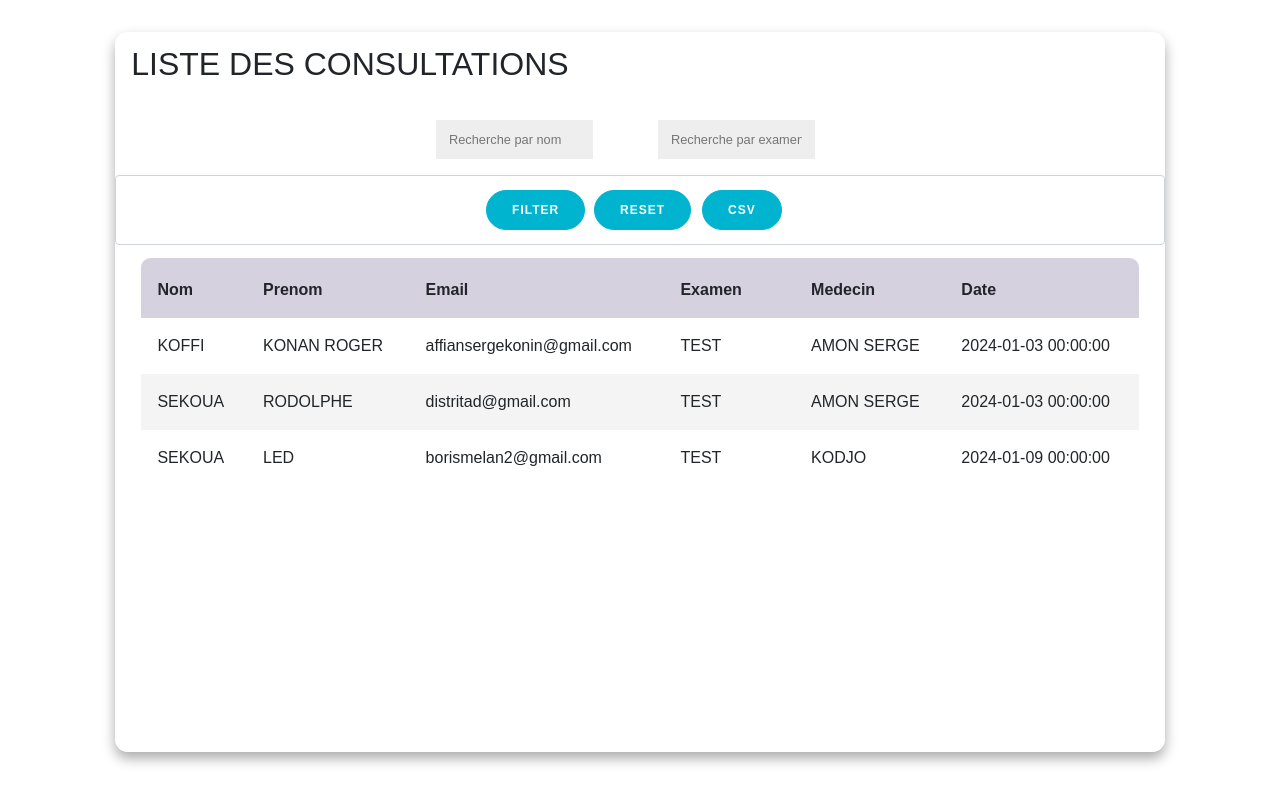
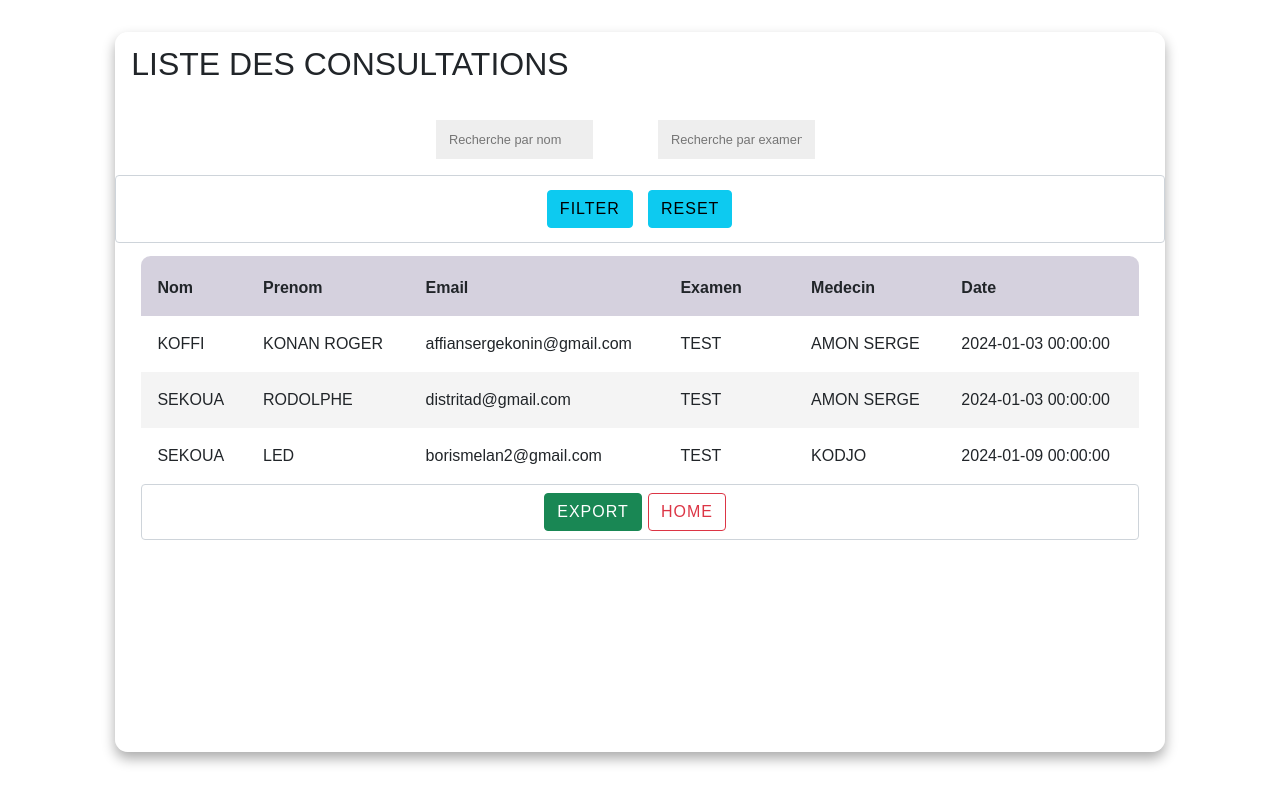
Before and after one commit to Serge-Amon/APPLICATION, a Django app: page /consultations/ in a window 1280 px wide. Run offline with Django 5.2, Linux system fonts and the light colour scheme; data comes from the database, SQL or seed files in the repository.

Commit message:
Finalisation de la liste des consultation avec exportation en csv et button retour to home

```diff
--- a/BioAPP/BioAPP/static/css/listings/style.css
+++ b/BioAPP/BioAPP/static/css/listings/style.css
@@ -17,6 +17,30 @@
     size: landscape;
     margin: 0;
 }*/
+
+a {
+    text-decoration: none;
+    color: #ffffff;
+}
+
+.button-like-link {
+    color: blue; /* couleur du lien */
+    text-decoration: underline; /* soulignement par défaut */
+    cursor: pointer; /* curseur au survol */
+    display: inline-block; /* comportement en ligne comme un bouton */
+    padding: 5px 10px; /* espacement interne */
+    border: 1px solid transparent; /* retrait de la bordure */
+    background-color: transparent; /* couleur de fond transparente */
+    transition: color 0.3s, background-color 0.3s; /* transition en douceur lors du survol */
+}
+
+.button-like-link:hover {
+    color: white; /* changement de couleur au survol */
+    background-color: blue; /* couleur de fond au survol */
+    text-decoration: none; /* enlever le soulignement au survol */
+}
+
+
 
 .row.g-3 {
     display: flex;
--- a/BioAPP/BioAPP/templates/listings/base.html
+++ b/BioAPP/BioAPP/templates/listings/base.html
@@ -26,6 +26,7 @@
               {% block tbody %} {% endblock tbody %}
             </tbody>
           </table>
+          {% block tfooter %} {% endblock tfooter%}
         </div>
       </section>
     </main>
--- a/BioAPP/BioAPP/templates/listings/list_consultations.html
+++ b/BioAPP/BioAPP/templates/listings/list_consultations.html
@@ -55,19 +55,18 @@
       </div>
     </div>
   </div>
+  {% block button %}
   <div class="form-control">
     <div class="row g-3">
-      <div class="col-md-4">
-        <button type="submit" value="Filtrer">Filter</button>
+      <div class="col-md-6">
+        <button type="submit" value="Filtrer" class="btn btn-info">Filter</button>
       </div>
-      <div class="col-md-4">
-        <button type="reset" value="reset">Reset</button>
-      </div>
-      <div class="col-md-4">
-        <button type="submit" value="Export en CSV">CSV</button>
+      <div class="col-md-6">
+        <button type="reset" value="reset" class="btn btn-info">Reset</button>
       </div>
     </div>
   </div>
+  {% endblock button %}
 </form>
 {% endblock content %} {% block thead %}
 <tr>
@@ -88,3 +87,21 @@
   <td>{{ consultation.date }}</td>
 </tr>
 {% endfor %} {% endblock tbody %}
+
+{% block tfooter%}
+<div class="form-control">
+    <div class="row g-3">
+        <div class="col-md-6">
+            <a href="{% url 'export_to_csv' %}?nom={{nom_recherche}}&examen={{examen_recherche}}" download="exported_data.csv">
+                <button type="button" class="btn btn-success"> Export</button>
+            </a>
+        </div>
+        <div class="col-md-6">
+            <a href="{% url 'accueil' %}">
+                <button type="button" class="btn btn-outline-danger"> Home</button>
+              </a>
+            </div>
+        </div>
+    </div>
+</div>
+{% endblock tfooter%}
--- a/BioAPP/BioAPP/urls.py
+++ b/BioAPP/BioAPP/urls.py
@@ -19,10 +19,10 @@ from django.urls import path
 from .views import GeneListView, ExamCreateView
 
 # urls.py
-from .views import (search_patient, export_results, home,
+from .views import (search_patient, home,
                     create_patient_and_consultation, list_patients,
                     error, patient_detail, success_patient,
-                    list_consultations, filter_consultations)
+                    list_consultations, export_to_csv)
 
 
 
@@ -37,6 +37,7 @@ urlpatterns = [
     path('', home,  name='accueil'),
     path('patients/<int:id>/', patient_detail),
     path('consultations/', list_consultations, name='consultations'),
+    path('export_to_csv', export_to_csv, name='export_to_csv'),
 
     # Ajoutez d'autres URL au besoin
 ]
--- a/BioAPP/BioAPP/views.py
+++ b/BioAPP/BioAPP/views.py
@@ -10,6 +10,7 @@ from django.template.loader import render_to_string
 from django.template import loader
 from django.db.models import Q
 import csv
+from django.http import HttpResponse
 
 class GeneListView(View):
     template_name = '/templates/gene_list.html'
@@ -168,14 +169,14 @@ def patient_detail(request, id):
     patient = get_patient_by_id(id)
     return render(request, 'listings/detail_record.html', {'patient': patient})
 
-def get_latest_patient():
-    latest_patient = Patient.objects.order_by('-id').first()
-    return latest_patient
+# def get_latest_patient():
+#     latest_patient = Patient.objects.order_by('-id').first()
+#     return latest_patient
 
 
-def get_latest_consultation():
-    latest_consultation = Consultation.objects.order_by('-id').first
-    return latest_consultation
+# def get_latest_consultation():
+#     latest_consultation = Consultation.objects.order_by('-id').first
+#     return latest_consultation
 
 
 
@@ -207,21 +208,34 @@ def diagnostic_create(request):
         form = ConsultationForm(initial=initial_data)
 
 
-def export_csv(request):
-    query = request.GET.get('nom')
-    if query:
-        patients = Patient.objects.filter(nom__icontains=query)
-    else:
-        patients = Patient.objects.all()
-
+def export_to_csv(request):
     response = HttpResponse(content_type='text/csv')
-    response['Content-Disposition'] = 'attachment; filename="export_patients.csv"'
+    response['Content-Disposition'] = 'attachment; filename="exported_data.csv"'
 
     writer = csv.writer(response)
-    writer.writerow(['ID', 'Nom', 'Prénom', 'Email', 'Adresse'])  # Écrire l'en-tête
+    writer.writerow(['ID', 'Date', 'Nom', 'Prenom', 'Email', 'Examen', 'Medecin Traitant'])
 
-    for patient in patients:
-        writer.writerow([patient.id, patient.nom, patient.prenom, patient.email, patient.adresse])  # Écrire les données
+    consultations = Consultation.objects.all()
+    nom = request.GET.get('nom', '')
+    examen = request.GET.get('examen', '')
+
+    if nom:
+        consultations = consultations.filter(patient__name__icontains=nom)
+    if examen:
+        consultations = consultations.filter(examen__icontains=examen)
+
+    for consultation in consultations:
+        patient_info = str(consultation.patient).split('|')
+        formatted_date = consultation.date_consultation.strftime("%Y-%m-%d %H:%M:%S")
+        writer.writerow([
+            consultation.id,
+            formatted_date,
+            patient_info[0],
+            patient_info[1],
+            patient_info[2],
+            consultation.examen,
+            consultation.medecin_traitant
+        ])
 
     return response
 
```
